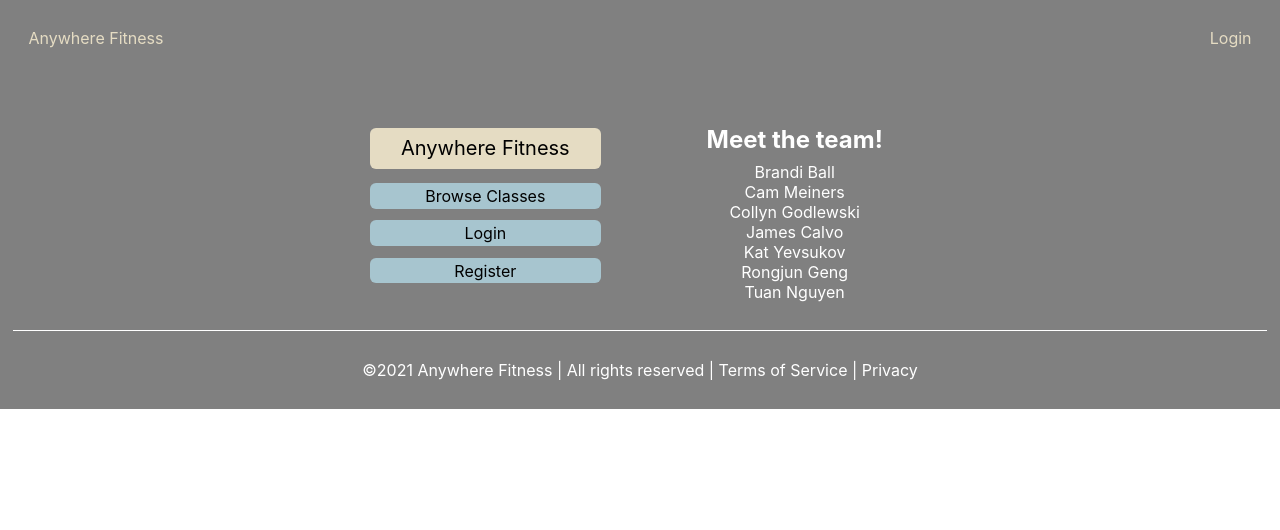
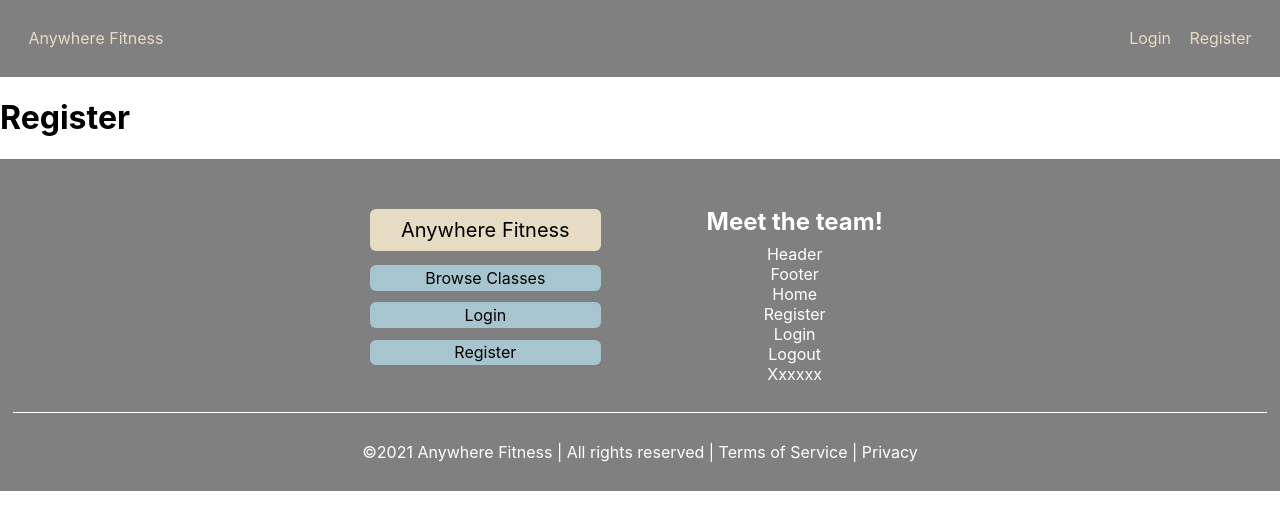
Before and after one commit to everestsh/anywhere_fitness7_front_end, a React (Create React App) app: page /register in a window 1280 px wide. Shown: the top 530 px of the page. Built offline with nearby package versions, Linux system fonts and the light colour scheme.

Commit message:
add Register

```diff
--- a/src/App.js
+++ b/src/App.js
@@ -5,6 +5,7 @@ import React from 'react';
 import Header from './components/Header';
 import Footer from './components/Footer';
 import Home from './components/Home';
+import Register from './components/Register';
 
 function App() {
   return (
@@ -12,6 +13,7 @@ function App() {
     <Header />
     <Switch>
       <Route exact path="/" component={Home}/>
+      <Route exact path="/register" component={Register}/>
     </Switch>
     <Footer />
   </Router>
--- a/src/components/Footer.js
+++ b/src/components/Footer.js
@@ -17,13 +17,13 @@ const Footer = () =>{
                     <div className="col">
                         <h4>Meet the team!</h4>
                         <ul className="list-unstyled">
-                            <li>Brandi Ball</li>
-                            <li>Cam Meiners</li>
-                            <li>Collyn Godlewski</li>
-                            <li>James Calvo</li>
-                            <li>Kat Yevsukov</li>
-                            <li>Rongjun Geng</li>
-                            <li>Tuan Nguyen</li>
+                            <li>Header</li>
+                            <li>Footer</li>
+                            <li>Home</li>
+                            <li>Register</li>
+                            <li>Login</li>
+                            <li>Logout</li>
+                            <li>Xxxxxx</li>
                         </ul>
                     </div>
 
--- a/src/components/Header.js
+++ b/src/components/Header.js
@@ -13,6 +13,7 @@ const Header = () =>{
             </div>
             <div className="right-links">
                 <Link className="link" to='/login'>Login</Link>
+                <Link className="link" to='/register'>Register</Link>
             </div>
         </nav>
     );
--- /dev/null
+++ b/src/components/Register.js
@@ -0,0 +1,18 @@
+import React from 'react'
+import {Link} from 'react-router-dom'
+
+import '../CSS/Register.css';
+
+const Register = () =>{
+
+    return(
+        <div>
+            <h1>Register</h1>
+            {
+                console.log("Register")
+            }
+        </div>
+    );
+}
+
+export default Register;
```
Also changed, not shown: src/CSS/Register.css (added). Lines whose indentation alone changed are shown as unchanged.
